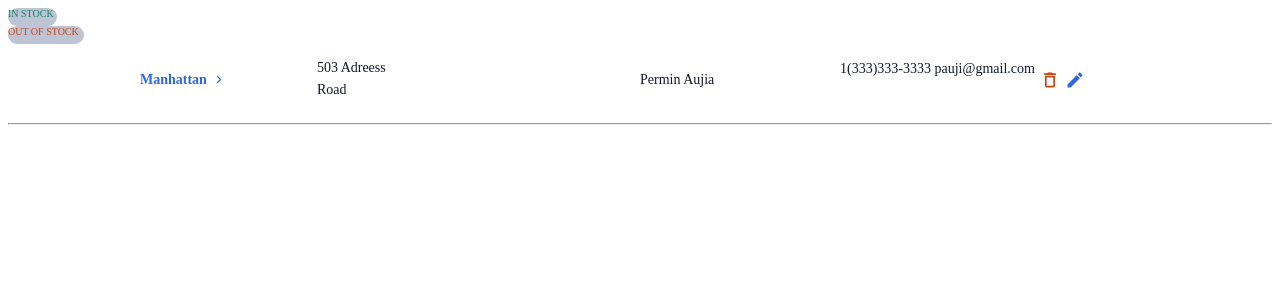
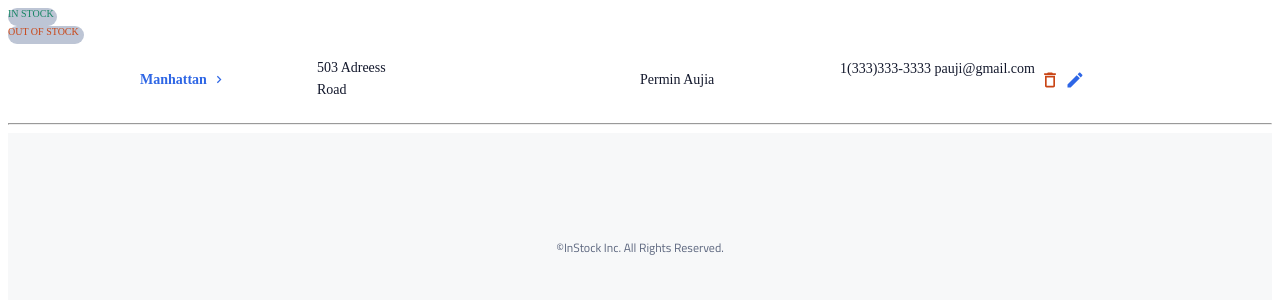
Before and after one commit to vibrentcarey/intstock, a React (Create React App) app in the folder client/: page /dev in a window 1280 px wide. Shown: the top 300 px of the page. Built offline with nearby package versions, Linux system fonts and the light colour scheme.

Commit message:
Add Footer component

```diff
--- /dev/null
+++ b/client/src/components/Footer/Footer.js
@@ -0,0 +1,12 @@
+import './Footer.scss';
+import React from 'react';
+
+const Footer = () => {
+    return (
+        <footer className="footer">
+            <p className="footer__text">©InStock Inc. All Rights Reserved.</p>
+        </footer>
+    );
+};
+
+export default Footer;
--- /dev/null
+++ b/client/src/components/Footer/Footer.scss
@@ -0,0 +1,26 @@
+@use '../../style/partials/mixins' as *;
+@use '../../style/partials/variables' as *;
+@use '../../style/partials/typography' as *;
+
+.footer{
+    background-color: $light-grey;
+    padding: 2.5rem 0;
+
+    @include tablet {
+        padding: 5rem 0 2.5rem;
+    }
+
+    @include desktop {
+        padding: 5.875rem 0 3rem;
+    }
+
+    &__text{
+        @include font-stack-m-p3;
+        color:$slate;
+        text-align: center;
+        @include tablet {
+            @include font-stack-tab-desc-p3;
+            color:$slate;
+        }
+    }
+}
--- a/client/src/pages/Dev/Dev.js
+++ b/client/src/pages/Dev/Dev.js
@@ -2,6 +2,7 @@
 import React from 'react';
 import WareHouseListItem from '../../WareHouseListItem/WareHouseListItem';
 import Stock from "../../components/stock/Stock";
+import Footer from '../../components/Footer/Footer';
 
 const Dev = () => {
   return (
@@ -11,10 +12,11 @@ const Dev = () => {
       <WareHouseListItem
         wareHouseName='Manhattan'
         address="503 Adreess Road"
-        contactName= "Permin Aujia"
-        email= "pauji@gmail.com"
-        phone= "1(333)333-3333"
+        contactName="Permin Aujia"
+        email="pauji@gmail.com"
+        phone="1(333)333-3333"
       />
+      <Footer />
     </div>
   )
 }
```
